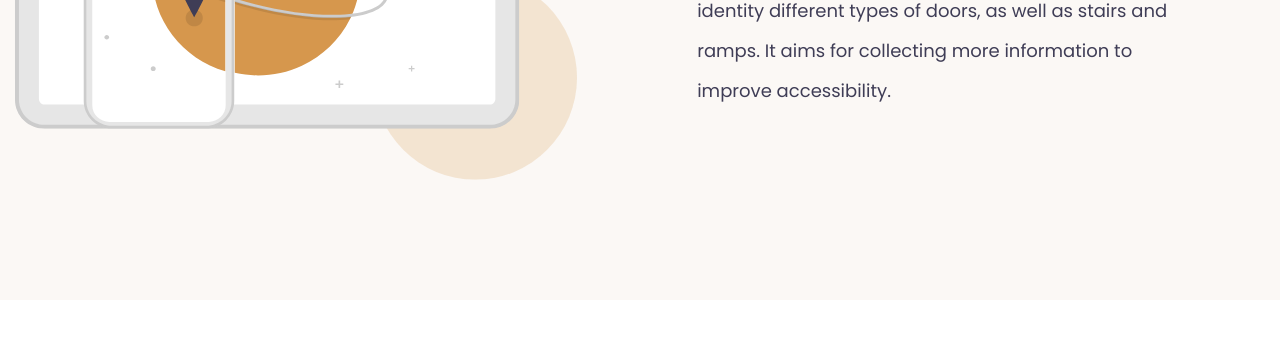
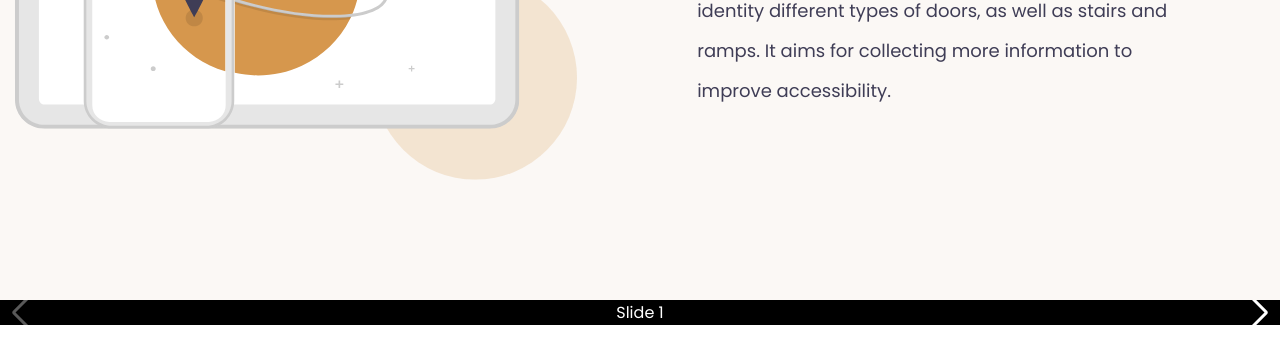
Before and after one commit to FgSurewin/google-map-learning, a React (Create React App) app: page /home in a window 1280 px wide. Shown: the part 1954-2318 px from the top of the page. Built offline with nearby package versions, Linux system fonts and the light colour scheme; what react-async-loader would draw is missing.

Commit message:
Carousel  -V1

```diff
--- a/package.json
+++ b/package.json
@@ -26,6 +26,7 @@
 		"react-scripts": "4.0.0",
 		"redux": "^4.0.5",
 		"styled-components": "^5.2.1",
+		"swiper": "^6.5.6",
 		"uuid": "^8.3.1",
 		"web-vitals": "^0.2.4"
 	},
--- /dev/null
+++ b/src/components/Carousel/data.js
@@ -0,0 +1 @@
+export const CarouselData = {};
--- /dev/null
+++ b/src/components/Carousel/index.jsx
@@ -0,0 +1,29 @@
+import React from "react";
+// import Swiper core and required modules
+import SwiperCore, { Navigation } from "swiper";
+
+import { Swiper, SwiperSlide } from "swiper/react";
+
+// Import Swiper styles
+import "swiper/swiper.scss";
+import "swiper/components/navigation/navigation.scss";
+import "./style.scss";
+
+// install Swiper modules
+SwiperCore.use([Navigation]);
+export default function Carousel() {
+	return (
+		<Swiper
+			spaceBetween={100}
+			slidesPerView={1}
+			navigation
+			onSwiper={(swiper) => console.log(swiper)}
+			onSlideChange={() => console.log("slide change")}
+		>
+			<SwiperSlide>Slide 1</SwiperSlide>
+			<SwiperSlide>Slide 2</SwiperSlide>
+			<SwiperSlide>Slide 3</SwiperSlide>
+			<SwiperSlide>Slide 4</SwiperSlide>
+		</Swiper>
+	);
+}
--- /dev/null
+++ b/src/components/Carousel/style.scss
@@ -0,0 +1,12 @@
+.swiper-slide {
+	text-align: center;
+	color: #ffffff;
+	background-color: black;
+}
+.swiper-button-next {
+	color: #ffffff;
+}
+
+.swiper-button-prev {
+	color: #ffffff;
+}
--- a/src/components/SecondeSection/SecondSectionStyle.jsx
+++ b/src/components/SecondeSection/SecondSectionStyle.jsx
@@ -11,11 +11,13 @@ export const SecondSectionWrapper = styled.section`
 		css`
 			height: ${REM(760)};
 			padding-top: ${REM(50)};
+			padding-bottom: ${REM(40)};
 		`
 	)}
 	${lessThan(
 		SMALL,
 		css`
+			height: ${REM(800)};
 			justify-content: start;
 			padding-left: 30px;
 			padding-right: 30px;
--- a/src/views/Home/index.jsx
+++ b/src/views/Home/index.jsx
@@ -1,4 +1,5 @@
 import React from "react";
+import Carousel from "../../components/Carousel";
 import FirstSection from "../../components/FirstSection";
 import Header from "../../components/Header";
 import SecondSection from "../../components/SecondeSection";
@@ -9,6 +10,7 @@ export default function Home() {
 			<Header />
 			<FirstSection />
 			<SecondSection />
+			<Carousel />
 			<div style={{ height: "100vh" }} />
 		</>
 	);
```
Also changed, not shown: src/images/curve.svg (added), 1 other file (tests, documents, lock files or other folders).
